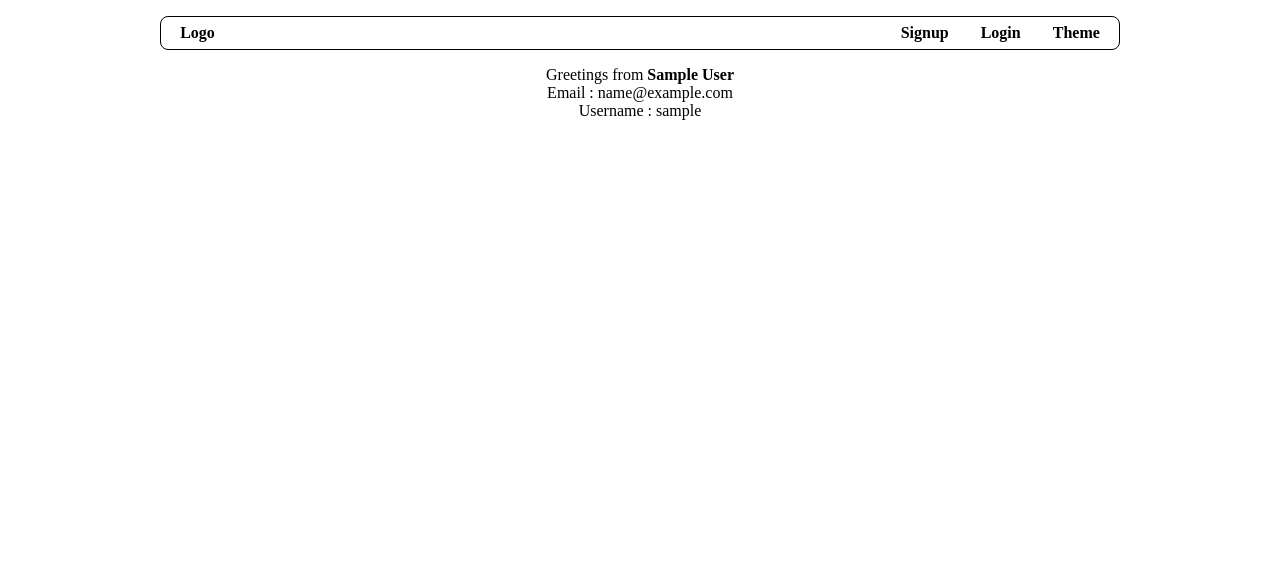
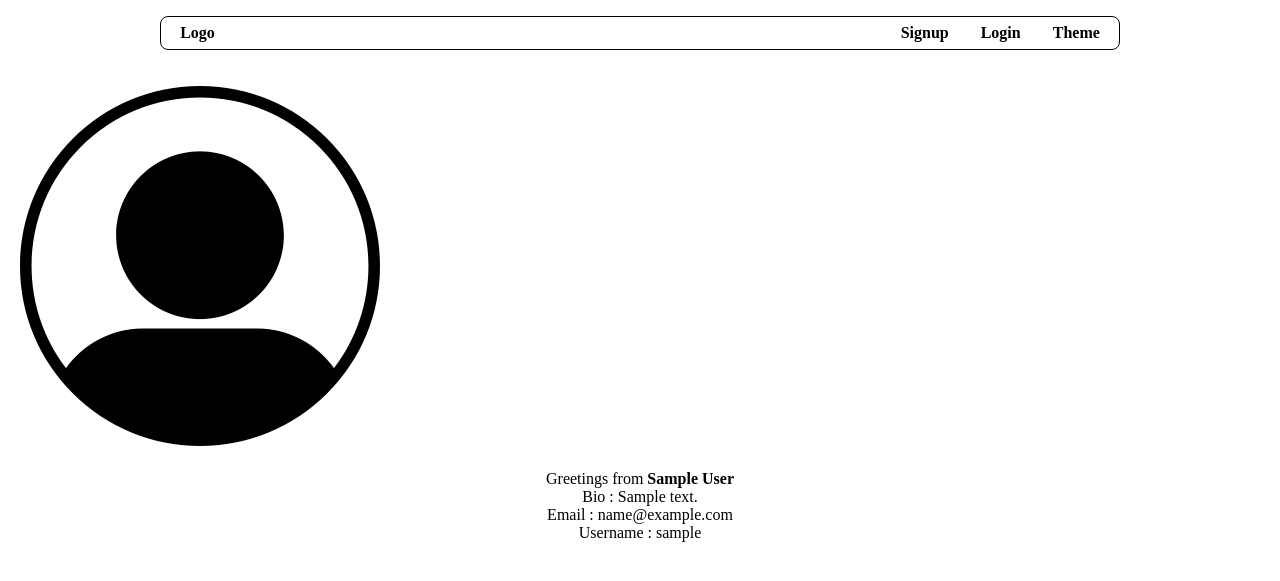
Before and after one commit to biswarupmurmu/Linkta, a Flask app: a page that uses linkta/templates/profile/profile_public.html in a window 1280 px wide. Shown: the top 581 px of the page. Run offline with Flask 3, Linux system fonts and the light colour scheme; tables that the repository leaves empty hold one stand-in row (values such as "Sample post").

Commit message:
Updated profile view(public)

```diff
--- a/linkta/templates/profile/profile_public.html
+++ b/linkta/templates/profile/profile_public.html
@@ -3,7 +3,11 @@
 {% block title%}{{user.fname}} {{user.lname}}{% endblock %}
 
 {% block content %}
+<img src="{{url_for('static', filename = 'images/default_profile_image/default_profile_picture.png')}}" alt="" srcset="">
 <p class="center_text">Greetings from <strong>{{user.fname}} {{user.lname}}</strong></p>
+{% if user.bio | length > 0 %}
+<p class="center_text">Bio : {{user.bio}}</p>
+{% endif %}
 <p class="center_text">Email : {{user.email}}</p>
 <p class="center_text">Username : {{user.username}}</p>
 {% endblock %}
```
